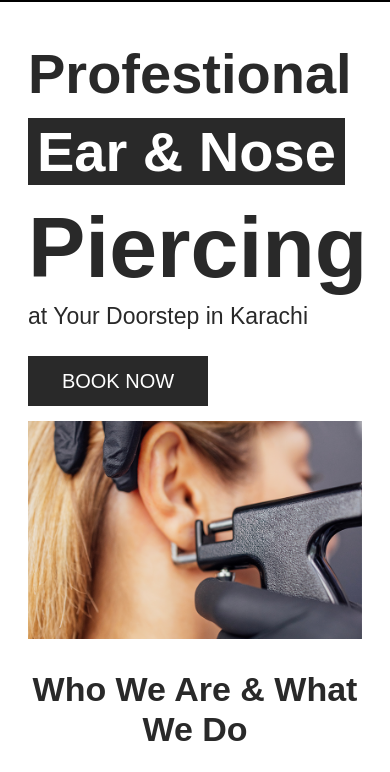
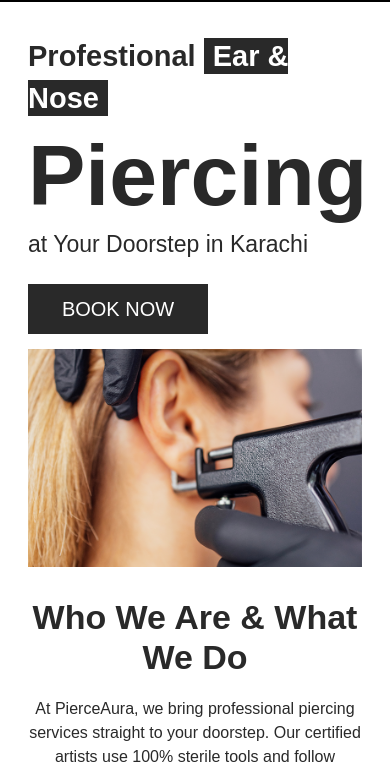
Before and after one commit to ZeeshanAfzal3065/Piercing-Store, a plain HTML site: page index.html in a window 390 px wide. Shown: the part 65-837 px from the top of the page. Drawn offline with Linux system fonts and the light colour scheme.

Commit message:
changes in responsivet

```diff
--- a/assets/css/responsive.css
+++ b/assets/css/responsive.css
@@ -1254,9 +1254,9 @@
         margin: 0 16px
     }
 
-    .hero-content h4 {
-    font-size: 56px;
-    line-height: 78px;
+.hero-content h4 {
+    font-size: 29px;
+    line-height: 42px;
 }
 
     .hero-content h4 span {
```
